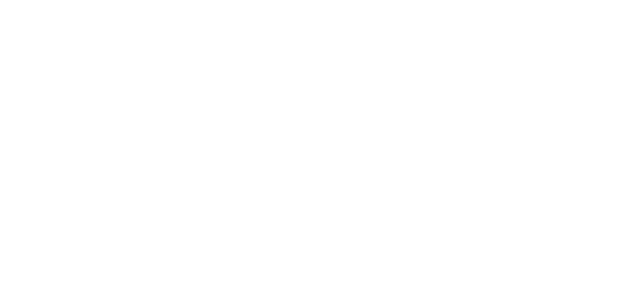
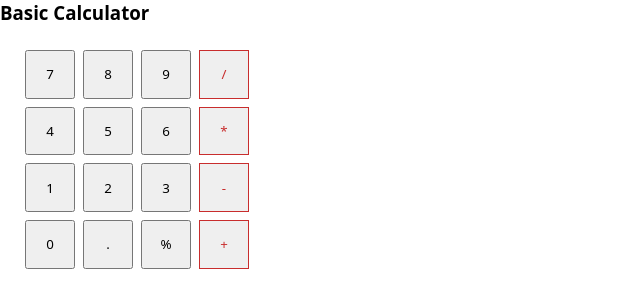
Before and after one commit to felipeggrs/Calculator, a plain HTML site: page index.html in a window 1280 px wide. Shown: the whole page, without its empty margins (0-640 px from the left). Drawn offline with Linux system fonts and the light colour scheme.

Commit message:
Add buttons and basic CSS

```diff
--- a/index.html
+++ b/index.html
@@ -10,5 +10,25 @@
 </head>
 <body>
 
+  <h3>Basic Calculator</h3>
+  <div class="calculatorContainer">
+    <button class="btn">7</button>
+    <button class="btn">8</button>
+    <button class="btn">9</button>
+    <button class="btn op">/</button>
+    <button class="btn">4</button>
+    <button class="btn">5</button>
+    <button class="btn">6</button>
+    <button class="btn op">*</button>
+    <button class="btn">1</button>
+    <button class="btn">2</button>
+    <button class="btn">3</button>
+    <button class="btn op">-</button>
+    <button class="btn">0</button>
+    <button class="btn">.</button>
+    <button class="btn">%</button>
+    <button class="btn op">+</button>
+  </div>
+
 </body>
 </html>
--- a/styles.css
+++ b/styles.css
@@ -0,0 +1,23 @@
+* {
+  box-sizing: border-box; /* width and height you set are final; they take into account the padding and border already*/
+  margin: 0;
+  padding: 0;
+  font-family: system-ui, -apple-system, BlinkMacSystemFont, 'Segoe UI', Roboto, Oxygen, Ubuntu, Cantarell, 'Open Sans', 'Helvetica Neue', sans-serif;
+}
+
+.calculatorContainer {
+  display: flex;
+  flex-flow: row wrap;
+  gap: 0.5em;
+  width: 250px;
+  margin: 25px;
+}
+.btn {
+  padding: 1em;
+  width: 50px;
+}
+
+.op {
+  color: rgb(200, 45, 45);
+  border: 1px solid rgb(200, 45, 45);
+}
```
